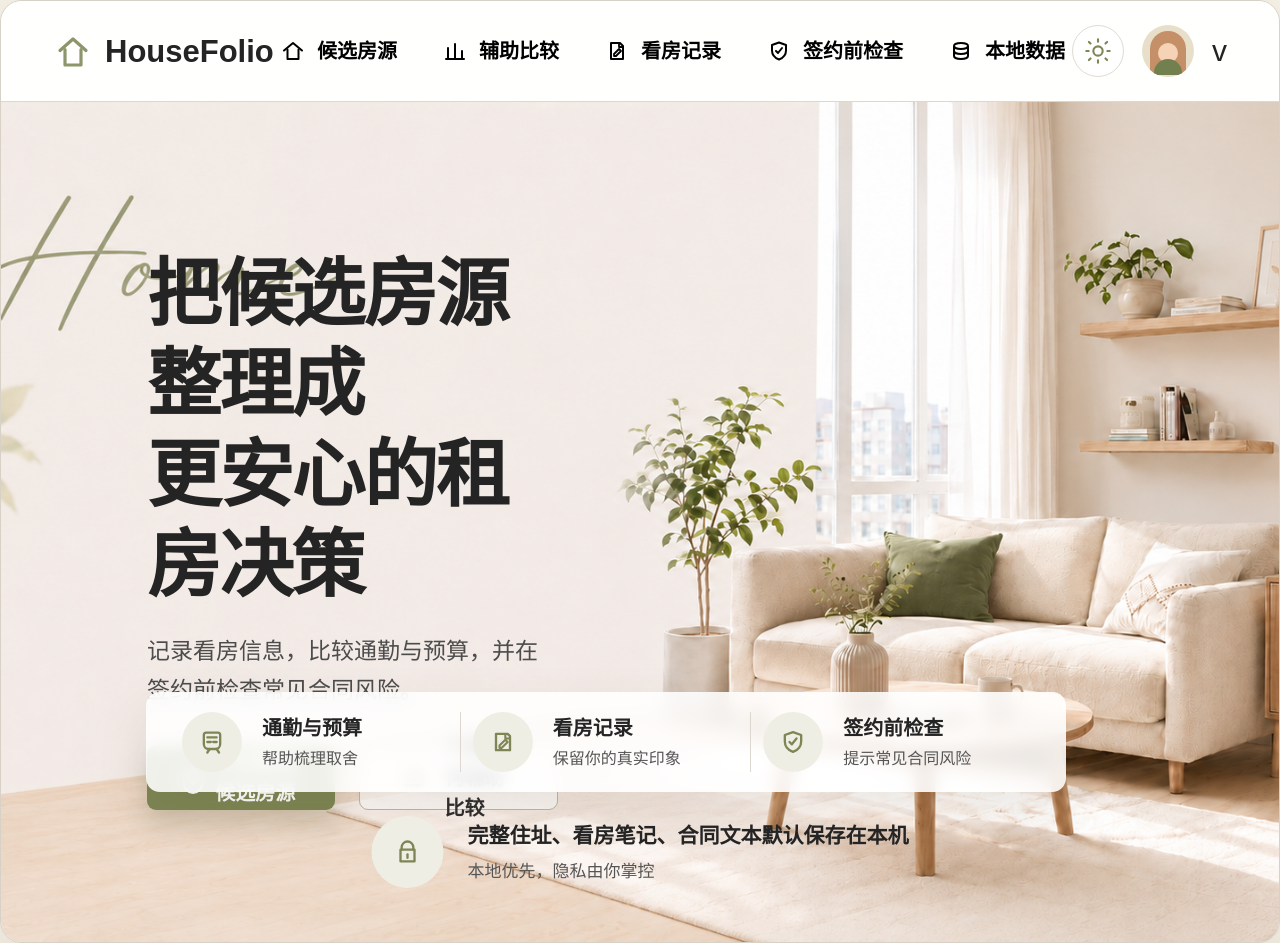
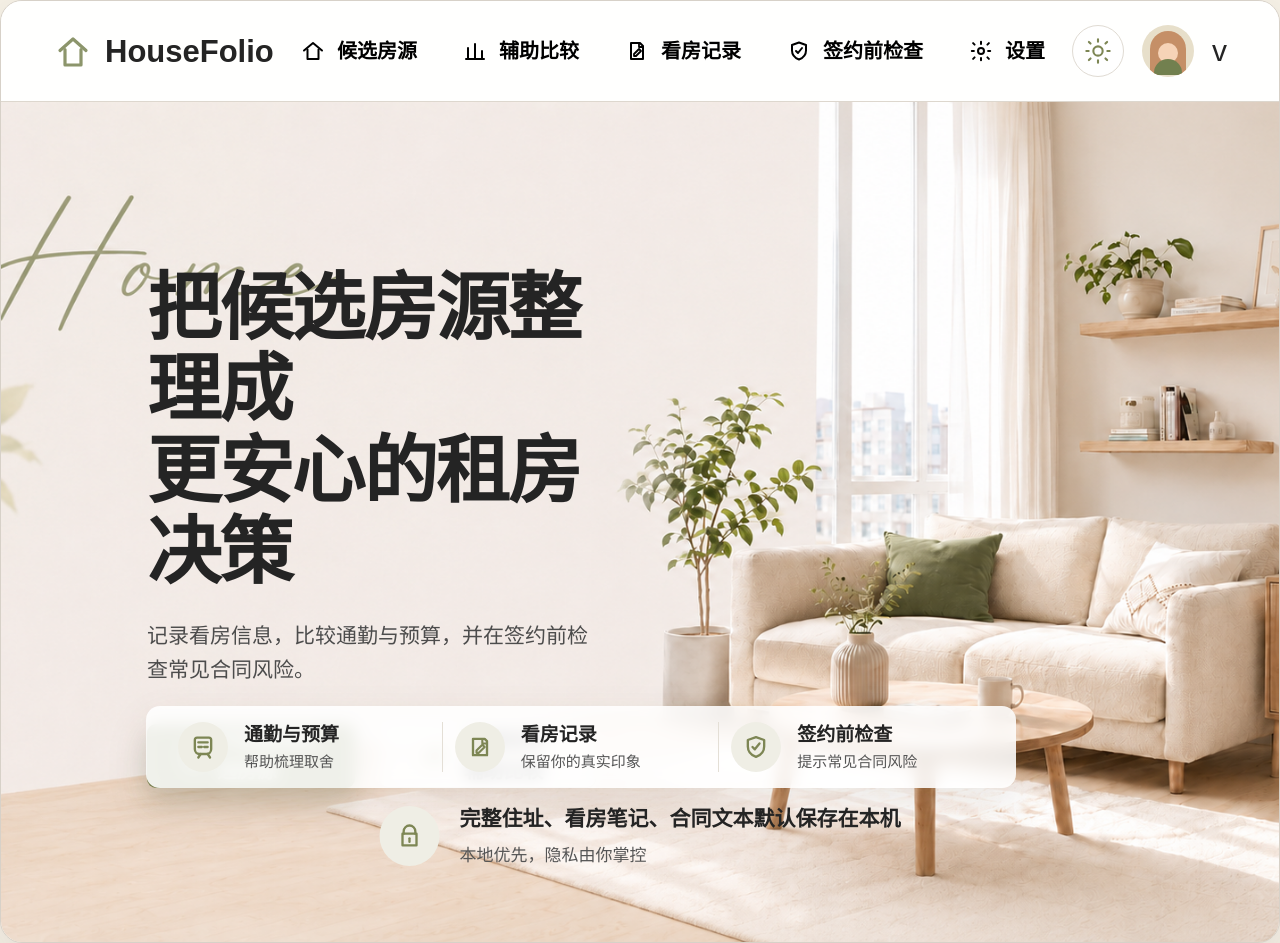
Before and after one commit to Qiu-Jiajun/HouseFolio, a Next.js app: page / in a window 1280 px wide. Built offline with nearby package versions, Linux system fonts and the light colour scheme.

Commit message:
fix: polish home hero layout details

```diff
--- a/src/app/page.tsx
+++ b/src/app/page.tsx
@@ -8,7 +8,7 @@ const navItems = [
   { label: copy.navItems[1], href: "/portfolio", icon: "compare" },
   { label: copy.navItems[2], href: "/portfolio", icon: "note" },
   { label: copy.navItems[3], href: "/portfolio", icon: "shield" },
-  { label: copy.navItems[4], href: "/settings", icon: "data" },
+  { label: copy.navItems[4], href: "/settings", icon: "settings" },
 ] as const;
 
 function NavIcon({ type }: { type: (typeof navItems)[number]["icon"] }) {
@@ -50,8 +50,8 @@ function NavIcon({ type }: { type: (typeof navItems)[number]["icon"] }) {
 
   return (
     <svg viewBox="0 0 24 24" aria-hidden="true" className="h-6 w-6">
-      <path d="M5 7c0-1.7 3.1-3 7-3s7 1.3 7 3-3.1 3-7 3-7-1.3-7-3Z" fill="none" stroke="currentColor" strokeWidth="2" />
-      <path d="M5 7v5c0 1.7 3.1 3 7 3s7-1.3 7-3V7M5 12v5c0 1.7 3.1 3 7 3s7-1.3 7-3v-5" fill="none" stroke="currentColor" strokeWidth="2" />
+      <circle cx="12" cy="12" r="3" fill="none" stroke="currentColor" strokeWidth="2" />
+      <path d="M12 2.8v2.1m0 14.2v2.1M4.1 4.1l1.5 1.5m12.8 12.8 1.5 1.5M2.8 12h2.1m14.2 0h2.1M4.1 19.9l1.5-1.5M18.4 5.6l1.5-1.5" fill="none" stroke="currentColor" strokeLinecap="round" strokeWidth="2" />
     </svg>
   );
 }
@@ -123,22 +123,23 @@ export default function Home() {
               "url('/images/phase-8a/home-hero-living-room.png')",
           }}
         >
-          <div className="relative z-10 w-[55%] px-[146px] pt-[145px]">
-            <h1 className="font-serif text-[74px] font-bold leading-[1.22] tracking-tight text-[#242424]">
+          <div className="relative z-10 w-[58%] px-[146px] pt-[163px]">
+            <h1 className="font-serif text-[74px] font-black leading-[1.1] tracking-tight text-[#242424]">
               {copy.titleLine1}
               <br />
               {copy.titleLine2}
             </h1>
-            <p className="mt-6 w-[660px] max-w-full text-[23px] leading-[1.7] text-[#4c4c4c]">
-              {copy.description}
+            <p className="mt-7 w-[780px] max-w-full text-[21px] leading-[1.65] text-[#4c4c4c]">
+              {copy.descriptionLead}
+              <span className="whitespace-nowrap">{copy.descriptionRisk}</span>
             </p>
             <div className="mt-9 flex items-center gap-6">
               <Link href="/portfolio" className="inline-flex h-[64px] items-center gap-3 rounded-[9px] bg-[#7d8654] px-9 text-[20px] font-semibold text-white shadow-[0_14px_24px_rgba(91,98,58,0.2)] transition hover:bg-[#687044]">
                 <span className="grid h-8 w-8 place-items-center rounded-full border-2 border-white text-[28px] font-light leading-none">+</span>
                 {copy.primaryAction}
               </Link>
-              <Link href="/demo" className="inline-flex h-[64px] items-center gap-4 rounded-[9px] border border-[#bdb7aa] bg-white/65 px-10 text-[20px] font-semibold text-[#2d2d2d] transition hover:bg-white">
-                <span className="text-[#6f7848]" aria-hidden="true">
+              <Link href="/demo" className="inline-flex h-[64px] items-center gap-4 rounded-[9px] border border-[#d2ccc0] bg-white/60 px-10 text-[20px] font-semibold text-[#2d2d2d] transition hover:bg-white">
+                <span className="text-[#8b9469]" aria-hidden="true">
                   <svg viewBox="0 0 24 24" className="h-7 w-7">
                     <path d="M5 18V8h4l3-3h7v13z" fill="none" stroke="currentColor" strokeLinejoin="round" strokeWidth="2" />
                     <path d="m10 14 2-2 2 2 3-4" fill="none" stroke="currentColor" strokeLinecap="round" strokeLinejoin="round" strokeWidth="2" />
@@ -149,30 +150,30 @@ export default function Home() {
             </div>
           </div>
 
-          <div className="absolute bottom-[150px] left-[145px] z-20 grid w-[920px] grid-cols-3 rounded-[14px] bg-white/88 px-6 py-5 shadow-[0_20px_50px_rgba(88,67,42,0.12)] backdrop-blur-sm">
+          <div className="absolute bottom-[154px] left-[145px] z-20 grid w-[870px] grid-cols-3 rounded-[14px] bg-white/88 px-5 py-4 shadow-[0_18px_44px_rgba(88,67,42,0.11)] backdrop-blur-sm">
             {copy.capabilities.map((item, index) => (
               <div
                 key={item.title}
                 className={[
-                  "flex min-w-0 items-center gap-5 px-3",
+                  "flex min-w-0 items-center gap-4 px-3",
                   index < copy.capabilities.length - 1
-                    ? "border-r border-[#ddd8cf]"
+                    ? "border-r border-[#e4dfd6]"
                     : "",
                 ].join(" ")}
               >
-                <span className="grid h-[60px] w-[60px] shrink-0 place-items-center rounded-full bg-[#efeee5] text-[#7d8654]">
+                <span className="grid h-[50px] w-[50px] shrink-0 place-items-center rounded-full bg-[#efeee5] text-[#7d8654]">
                   <CapabilityIcon index={index} />
                 </span>
                 <span className="min-w-0">
-                  <strong className="block whitespace-nowrap text-[20px] font-semibold leading-tight text-[#242424]">{item.title}</strong>
-                  <span className="mt-2 block whitespace-nowrap text-[16px] leading-tight text-[#555]">{item.description}</span>
+                  <strong className="block whitespace-nowrap text-[19px] font-semibold leading-tight text-[#242424]">{item.title}</strong>
+                  <span className="mt-1.5 block whitespace-nowrap text-[15px] leading-tight text-[#555]">{item.description}</span>
                 </span>
               </div>
             ))}
           </div>
 
-          <div className="absolute bottom-[38px] left-1/2 z-20 flex -translate-x-1/2 items-center gap-6 rounded-full px-8 py-4">
-            <span className="grid h-[72px] w-[72px] place-items-center rounded-full bg-[#efeee5] text-[#7d8654]" aria-hidden="true">
+          <div className="absolute bottom-[58px] left-1/2 z-20 flex -translate-x-1/2 items-center gap-5 rounded-full px-8 py-4">
+            <span className="grid h-[60px] w-[60px] place-items-center rounded-full bg-[#efeee5] text-[#7d8654]" aria-hidden="true">
               <svg viewBox="0 0 24 24" className="h-7 w-7">
                 <path d="M7 10V8a5 5 0 0 1 10 0v2" fill="none" stroke="currentColor" strokeLinecap="round" strokeWidth="2" />
                 <path d="M6 10h12v10H6z" fill="none" stroke="currentColor" strokeLinejoin="round" strokeWidth="2" />
--- a/src/content/zh-cn.ts
+++ b/src/content/zh-cn.ts
@@ -77,8 +77,10 @@ export const zhCN = {
         "辅助比较",
         "看房记录",
         "签约前检查",
-        "本地数据"
+        "设置"
       ],
+      "descriptionLead": "记录看房信息，比较通勤与预算，并在签约前检查",
+      "descriptionRisk": "常见合同风险。",
       "capabilities": [
         {
           "title": "通勤与预算",
```
Also changed, not shown: 1 other file (tests, documents, lock files or other folders).
